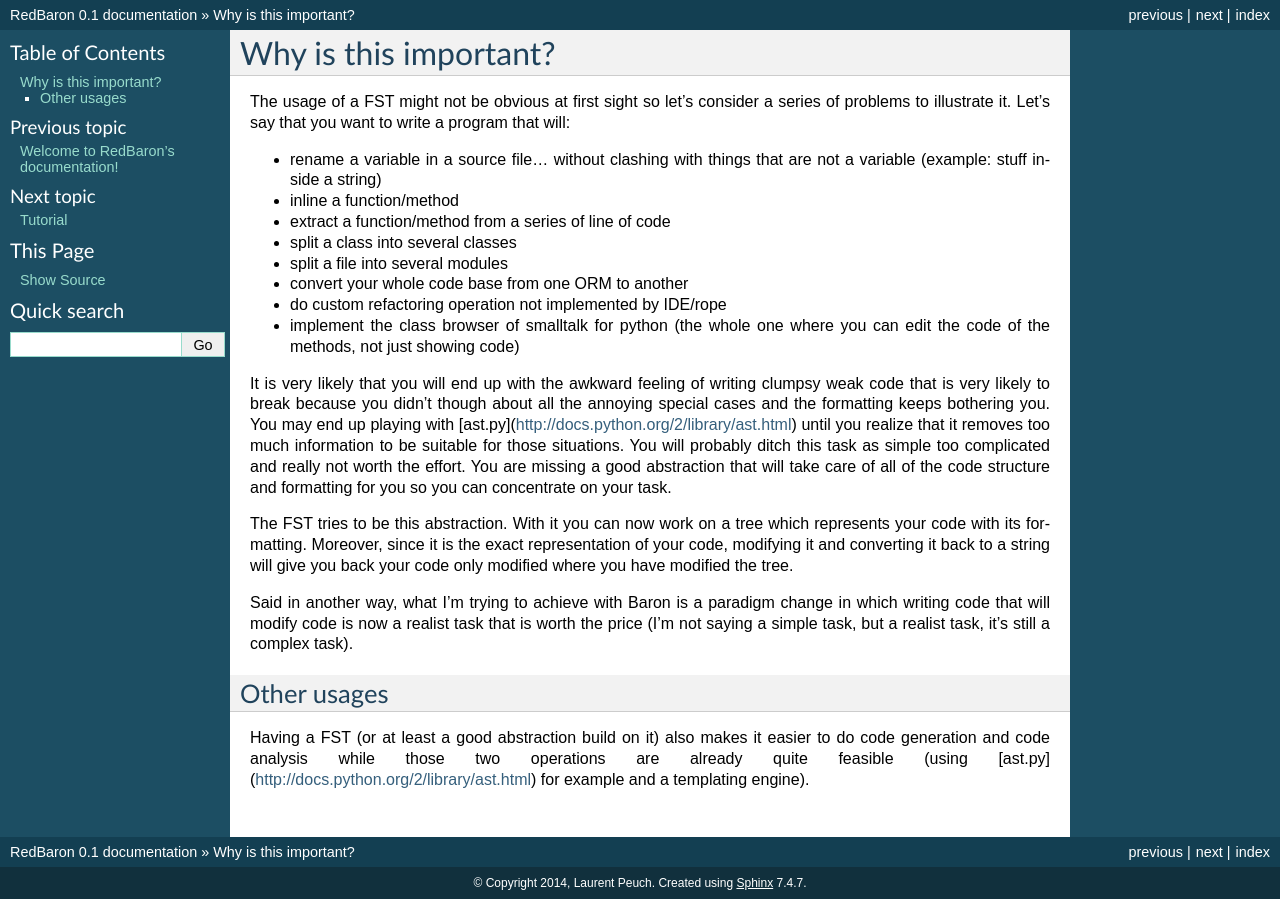
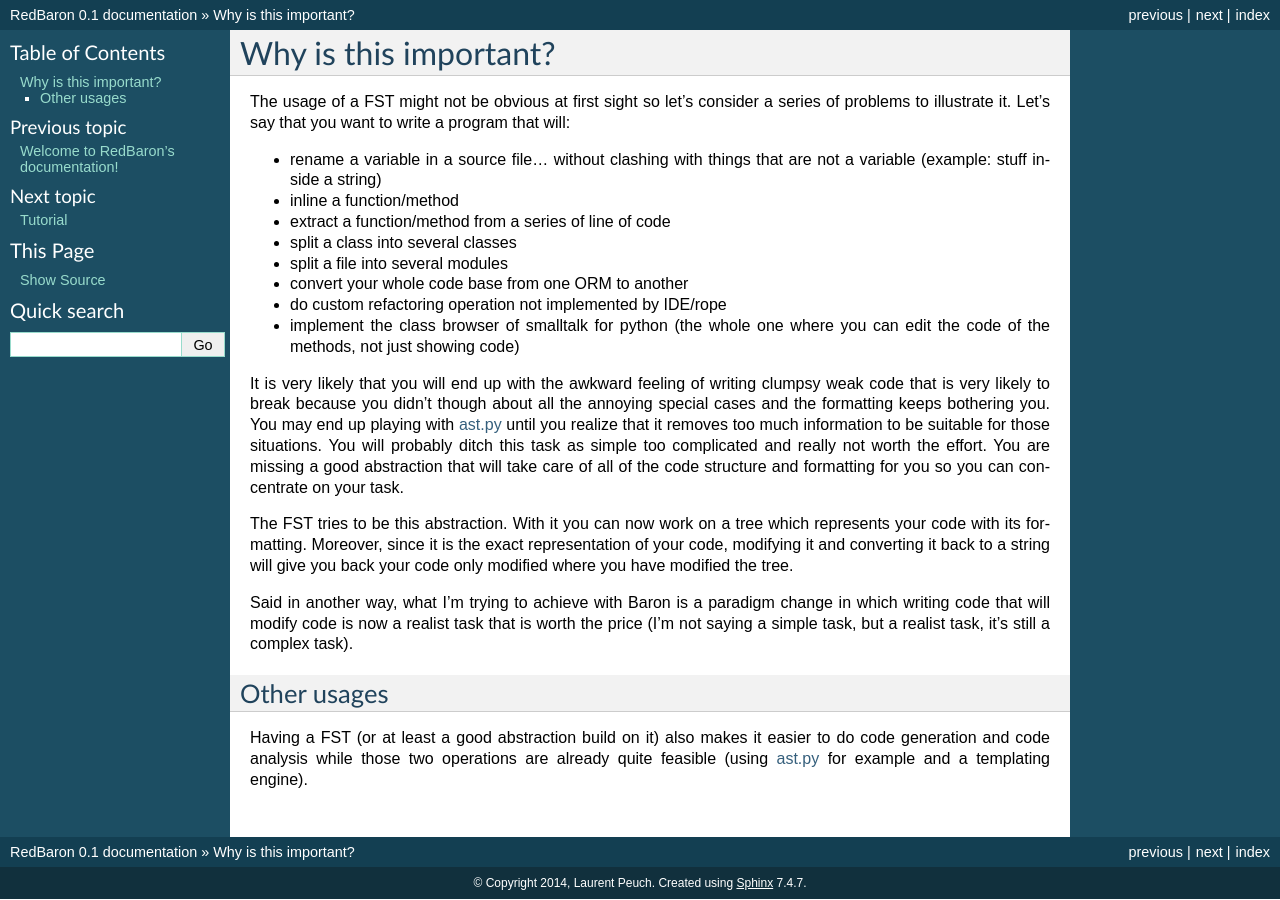
Before and after one commit to PyCQA/redbaron, a Sphinx documentation site: the page built from docs/why.rst, in a window 1280 px wide. Built offline with Sphinx 7.4.7, drawn with Linux system fonts in a browser that asks for light colours.

Commit message:
[fix] Markdown to rst

```diff
--- a/docs/quickstart.rst
+++ b/docs/quickstart.rst
@@ -3,7 +3,7 @@ Tutorial
 
 Before starting, just a remind of what RedBaron is and is not:
 
-* Baron produces a FST in form of a big JSON out of a valid python source file. Working with a JSON of that size would be boring.
+* Baron produces a FST in form of a big JSON out of a valid python source file. Working directly with a JSON of that size would be boring.
 * RedBaron is a tool built to interact with this JSON in a more easy way by providing an interface heavily inspired by BeautifulSoup, allowing to query and modify it.
 * **It is not a refactoring library**. But it allows you to write one way more easier that anything else I'm aware off.
 
--- a/docs/why.rst
+++ b/docs/why.rst
@@ -16,7 +16,7 @@ series of problems to illustrate it. Let's say that you want to write a program
 It is very likely that you will end up with the awkward feeling of writing
 clumpsy weak code that is very likely to break because you didn't though about
 all the annoying special cases and the formatting keeps bothering you. You may
-end up playing with [ast.py](http://docs.python.org/2/library/ast.html) until
+end up playing with `ast.py <http://docs.python.org/2/library/ast.html>`_ until
 you realize that it removes too much information to be suitable for those
 situations. You will probably ditch this task as simple too complicated and
 really not worth the effort. You are missing a good abstraction that will take
@@ -38,5 +38,5 @@ Other usages
 
 Having a FST (or at least a good abstraction build on it) also makes it easier
 to do code generation and code analysis while those two operations are already
-quite feasible (using [ast.py](http://docs.python.org/2/library/ast.html) for
+quite feasible (using `ast.py <http://docs.python.org/2/library/ast.html>`_ for
 example and a templating engine).
```
